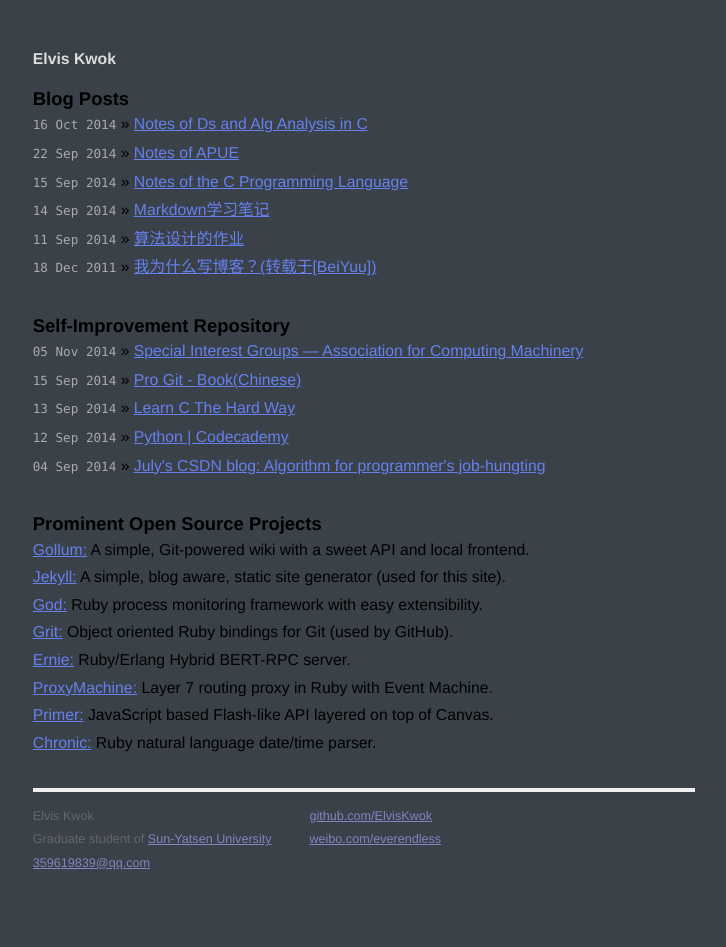
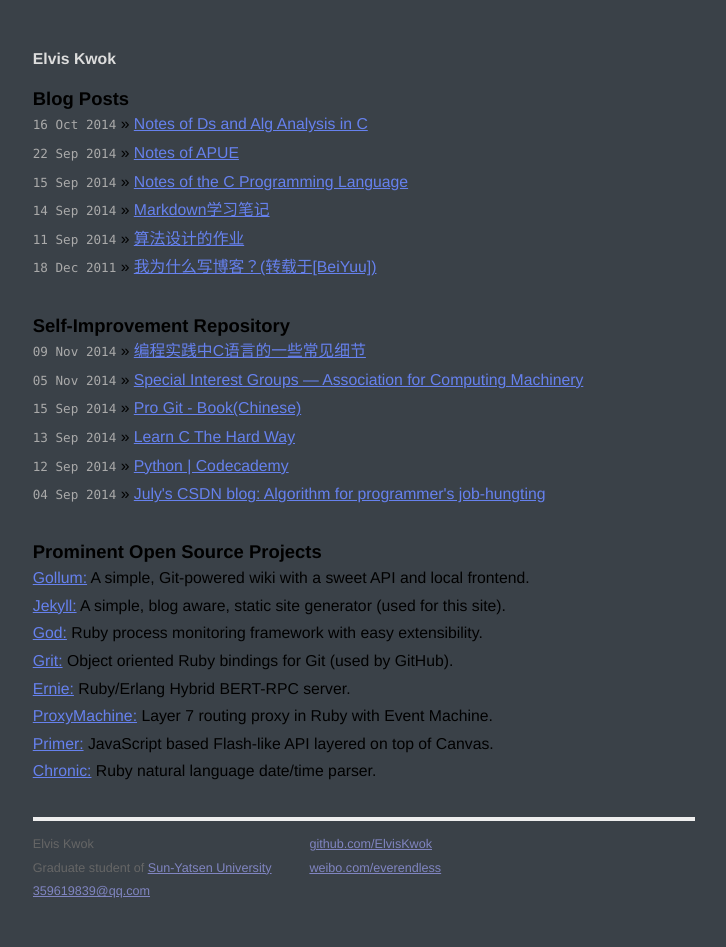
Before and after one commit to ElvisKwok/ElvisKwok.github.io, a Jekyll site: the page built from index.html, in a window 1280 px wide. Shown: the whole page, without its empty margins (276-1002 px from the left). Built offline with Jekyll 4.4.1, drawn with Linux system fonts in a browser that asks for light colours; Markdown is read by kramdown in place of the engine named in the settings.

Commit message:
renew index.html c

```diff
--- a/index.html
+++ b/index.html
@@ -14,6 +14,7 @@
 
   <h3>Self-Improvement Repository</h3>
   <ul class="posts">
+    <li><span>09 Nov 2014</span> &raquo; <a href="http://www.cnblogs.com/wuyuegb2312/p/3302561.html">编程实践中C语言的一些常见细节</a></li>
     <li><span>05 Nov 2014</span> &raquo; <a href="http://www.acm.org/sigs">Special Interest Groups — Association for Computing Machinery</a></li>
     <li><span>15 Sep 2014</span> &raquo; <a href="http://git-scm.com/book/zh">Pro Git - Book(Chinese)</a></li>
     <li><span>13 Sep 2014</span> &raquo; <a href="http://c.learncodethehardway.org/book/">Learn C The Hard Way</a></li>
```
